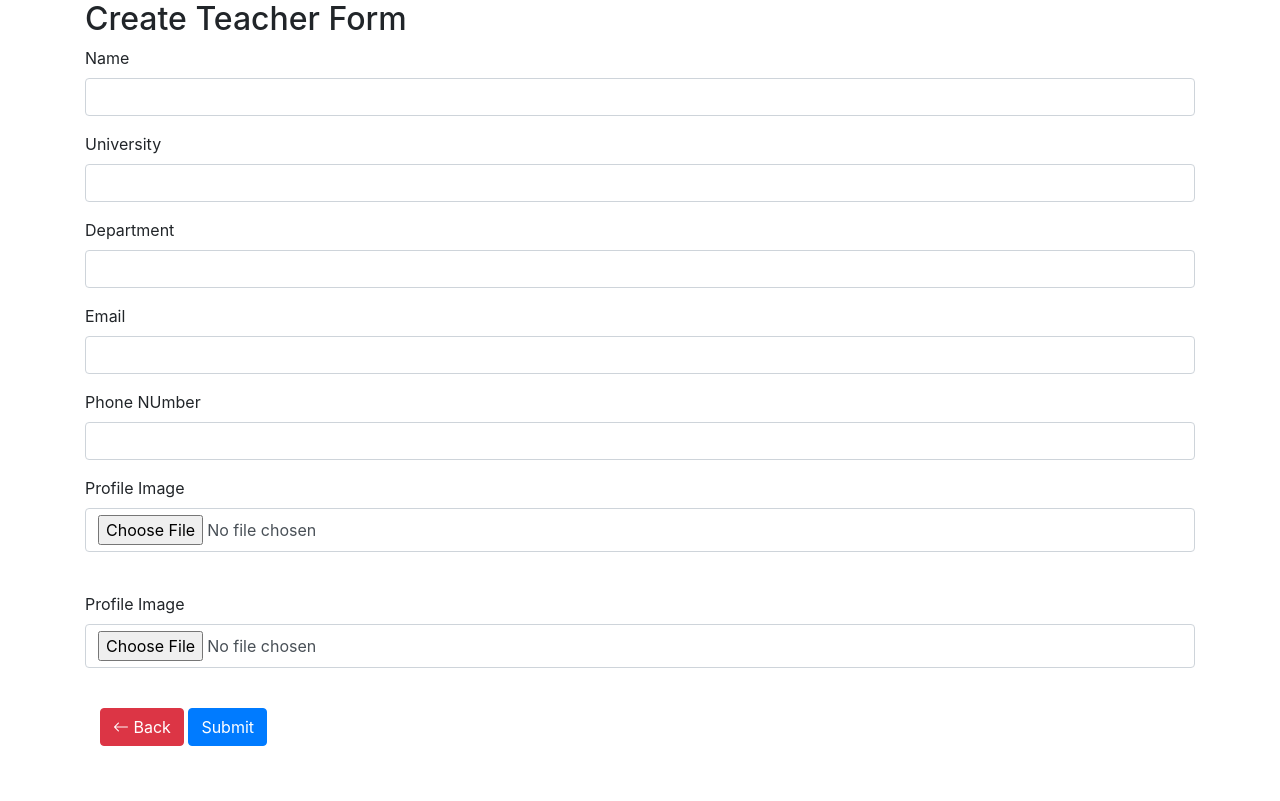
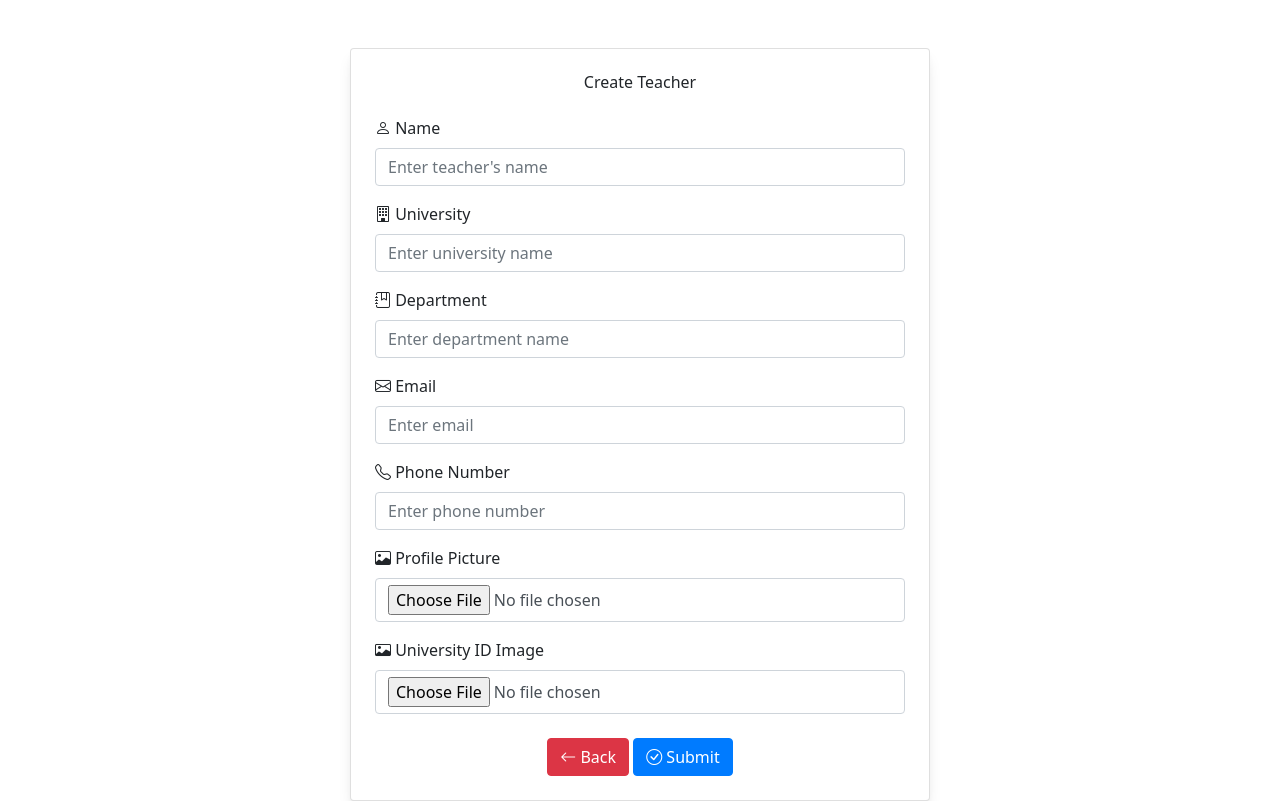
Before and after one commit to Mrinal321/Smart-Tuition, a Laravel app: page /create in a window 1280 px wide. Before the commit the page ends 746 px from the top, so only its background shows below. Run offline with Laravel 10, Linux system fonts and the light colour scheme; the visitor is signed in with stand-in values (Sample User, id 1); some libraries are stand-ins or nearby versions.

Commit message:
Before ratings table added. Here working login, registration, create form, index page update.

```diff
--- a/app/Http/Controllers/TeacherProfileController.php
+++ b/app/Http/Controllers/TeacherProfileController.php
@@ -16,6 +16,12 @@ class TeacherProfileController extends Controller
     }
 
     public function store(Request $request){
+        $existingTeacher = Teacher::where('user_teacher_id', auth()->id())->first();
+
+        if ($existingTeacher) {
+            return redirect()->back()->with('error', 'You can only create one teacher profile.');
+        }
+
         $request->validate([
             'name' => 'required|string|max:255',
             'university_name' => 'required|string|max:255',
@@ -52,7 +58,7 @@ class TeacherProfileController extends Controller
             $teacher->university_id_image = $filename;
         }
 
-
+        $teacher->user_teacher_id = auth()->id();
         $teacher->save();
 
         return redirect()->back()->with('status', 'Teacher profile added successfully!');
@@ -71,26 +77,27 @@ class TeacherProfileController extends Controller
     }
 
     public function update(Request $request){
-        $teacher = Teacher::find($request->id);
+        $teacher = Teacher::findOrFail($request->id); // Find or return 404 if not found
 
-        $teacher->name = $request->input('name');
-        $teacher->university = $request->input('university');
-        $teacher->department = $request->input('department');
-        $teacher->total_star = 0;
-        $teacher->count = 0;
-        $teacher->vote = 0;
-        // Handle file upload
-        if ($request->hasFile('image')) {
-            $file = $request->file('image');
+        $request->validate([
+            'name' => 'nullable|string|max:255',
+            'university_name' => 'nullable|string|max:255',
+            'profile_picture' => 'nullable|image|mimes:jpg,png,jpeg|max:2048',
+        ]);
+
+        $data = $request->only(['name', 'university_name']); // Get only the required fields
+
+        // Handle profile picture update
+        if ($request->hasFile('profile_picture')) {
+            $file = $request->file('profile_picture');
             $filename = time() . '.' . $file->getClientOriginalExtension();
-            $file->move('uploads/teachers/', $filename);
-            $teacher->image = $filename;
+            $file->move('uploads/teacherprofile/', $filename);
+            $data['profile_picture'] = $filename;
         }
 
-        $teacher->user_teacher_id = auth()->id();
-        $teacher->save();
+        $teacher->update($data); // Update only specified fields
 
-        return redirect()->route('index');
+        return redirect()->route('teacher.index');
     }
 
 }
--- a/app/Models/Teacher.php
+++ b/app/Models/Teacher.php
@@ -20,5 +20,6 @@ class Teacher extends Model
         'email',
         'phone_number',
         'social_media_link',
+        'user_teacher_id',
     ];
 }
--- a/resources/views/layout.blade.php
+++ b/resources/views/layout.blade.php
@@ -10,6 +10,7 @@
     <link href="https://cdnjs.cloudflare.com/ajax/libs/font-awesome/5.15.4/css/all.min.css" rel="stylesheet">
     {{-- <link href="https://cdn.jsdelivr.net/npm/bootstrap@5.3.0-alpha3/dist/css/bootstrap.min.css" rel="stylesheet"> --}}
     <title>Teacher Information | {{$title}}</title>
+    <link href="https://cdn.jsdelivr.net/npm/tailwindcss@2.2.19/dist/tailwind.min.css" rel="stylesheet">
 </head>
 <body>
 
--- a/resources/views/teacher/create.blade.php
+++ b/resources/views/teacher/create.blade.php
@@ -1,47 +1,61 @@
 @extends('layout', ['title'=> 'Home'])
+
 @section('page-content')
 
-<h2>Create Teacher Form</h2>
+<div class="container d-flex justify-content-center">
+    <div class="col-md-6 mt-5">
+        <div class="card shadow-lg p-4 rounded">
+            <h2 class="text-center mb-4">Create Teacher</h2>
 
             <form action="{{ route('teacher.store')}}" method="POST" enctype="multipart/form-data">
                 @csrf
 
                 <div class="form-group mb-3">
-            <label for="">Name</label><br>
-            <input type="text" name="name" class="form-control">
+                    <label><i class="bi bi-person"></i> Name</label>
+                    <input type="text" name="name" class="form-control" placeholder="Enter teacher's name" required>
                 </div>
+
                 <div class="form-group mb-3">
-            <label for="">University</label><br>
-            <input type="text" name="university_name" class="form-control">
+                    <label><i class="bi bi-building"></i> University</label>
+                    <input type="text" name="university_name" class="form-control" placeholder="Enter university name" required>
                 </div>
+
                 <div class="form-group mb-3">
-            <label for="">Department</label><br>
-            <input type="text" name="department_name" class="form-control">
+                    <label><i class="bi bi-journal-bookmark"></i> Department</label>
+                    <input type="text" name="department_name" class="form-control" placeholder="Enter department name" required>
                 </div>
+
                 <div class="form-group mb-3">
-            <label for="">Email</label><br>
-            <input type="text" name="email" class="form-control">
+                    <label><i class="bi bi-envelope"></i> Email</label>
+                    <input type="email" name="email" class="form-control" placeholder="Enter email" required>
                 </div>
+
                 <div class="form-group mb-3">
-            <label for="">Phone NUmber</label><br>
-            <input type="text" name="phone_number" class="form-control">
+                    <label><i class="bi bi-telephone"></i> Phone Number</label>
+                    <input type="text" name="phone_number" class="form-control" placeholder="Enter phone number" required>
                 </div>
-        {{-- <div class="form-group mb-3">
-            <label for="">Vote</label><br>
-            <input type="number" name="vote" class="form-control">
-        </div> --}}
+
                 <div class="form-group mb-3">
-            <label for="">Profile Image</label><br>
+                    <label><i class="bi bi-image"></i> Profile Picture</label>
                     <input type="file" name="profile_picture" class="form-control">
-        </div><br>
+                </div>
+
                 <div class="form-group mb-3">
-            <label for="">Profile Image</label><br>
+                    <label><i class="bi bi-card-image"></i> University ID Image</label>
                     <input type="file" name="university_id_image" class="form-control">
-        </div><br>
-        <div class="col-sm-offset-2 col-sm-10">
-            <a href="{{route('teacher.index')}}" class="btn btn-danger"> <i class="bi bi-arrow-left"></i> Back</a>
-            <button type="submit" class="btn btn-primary"> Submit</button>
+                </div>
+
+                <div class="text-center mt-4">
+                    <a href="{{ route('teacher.index') }}" class="btn btn-danger">
+                        <i class="bi bi-arrow-left"></i> Back
+                    </a>
+                    <button type="submit" class="btn btn-primary">
+                        <i class="bi bi-check-circle"></i> Submit
+                    </button>
                 </div>
             </form>
+        </div>
+    </div>
+</div>
 
 @endsection
```
Also changed, not shown: app/Http/Controllers/TeacherController.php (+30 -0 lines), resources/views/teacher/edit.blade.php (added, +32 -0 lines), resources/views/teacher/index.blade.php (+31 -16 lines), resources/views/teacher/profile.blade.php (+26 -8 lines), public/uploads/teacherprofile/1742523172.jpg (added), public/uploads/teacherprofile/1742524114.jpg (added), public/uploads/teacherprofile/1742524432.jpg (added), public/uploads/teacherprofile/1742524464.jpg (added), public/uploads/teacherprofile/1742524809.jpg (added), public/uploads/teacherprofile/1742530385.jpg (added), public/uploads/universityid/1742523172.jpg (added), public/uploads/universityid/1742530385.jpg (added). Lines whose indentation alone changed are shown as unchanged.
